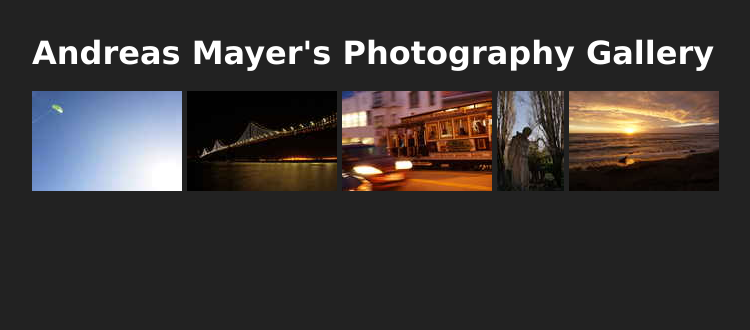
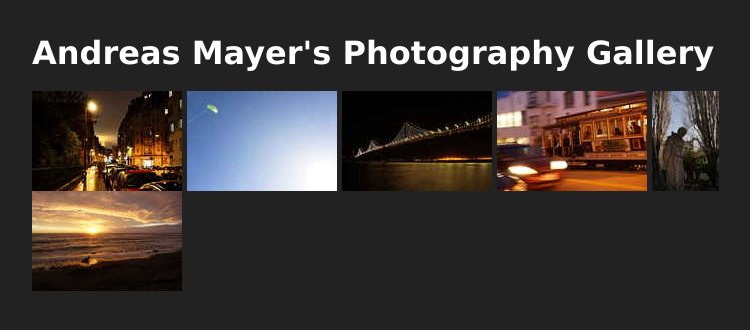
Before and after one commit to andim/andim.github.io, a Jekyll site: the page photography.html, which Jekyll copies as it is, in a window 1280 px wide. Shown: the top 330 px of the page, without its empty margins (233-983 px from the left). Built offline with Jekyll 4.4.1, drawn with Linux system fonts in a browser that asks for light colours.

Commit message:
eiffel tower photo added

```diff
--- a/photography.html
+++ b/photography.html
@@ -13,16 +13,19 @@
 <h1>Andreas Mayer's Photography Gallery</h1>
 
 <div id="links">
+    <a href="images/eiffeltowerbynightinclouds.jpg" title="Eiffel tower by night hanging in the clouds">
+        <img src="images/thumbnails/eiffeltowerbynightinclouds.jpg" alt="Eiffel tower">
+    </a>
     <a href="images/kite.jpg" title="Kite">
         <img src="images/thumbnails/kite.jpg" alt="Kite">
     </a>
     <a href="images/baybridgebynight.jpg" title="Bay bridge by night">
-        <img src="images/thumbnails/baybridgebynight.jpg" alt="Bay bridge by night">
+        <img src="images/thumbnails/baybridgebynight.jpg" alt="Bay bridge">
     </a>
     <a href="images/cablecar.jpg" title="A San Franciscan cable car in movement">
         <img src="images/thumbnails/cablecar.jpg" alt="Cable car">
     </a>
-    <a href="images/missiondolorescemetery.jpg" title="Mission Dolores cemetery">
+    <a href="images/missiondolorescemetery.jpg" title="Mission Dolores cemetery in San Francisco">
         <img src="images/thumbnails/missiondolorescemetery.jpg" alt="Mission Dolores cemetery">
     </a>
     <a href="images/sealatsunset.jpg" title="Seal at sunset close to Highway One">
```
Also changed, not shown: images/eiffeltowerbynightinclouds.jpg (added), images/thumbnails/eiffeltowerbynightinclouds.jpg (added).
